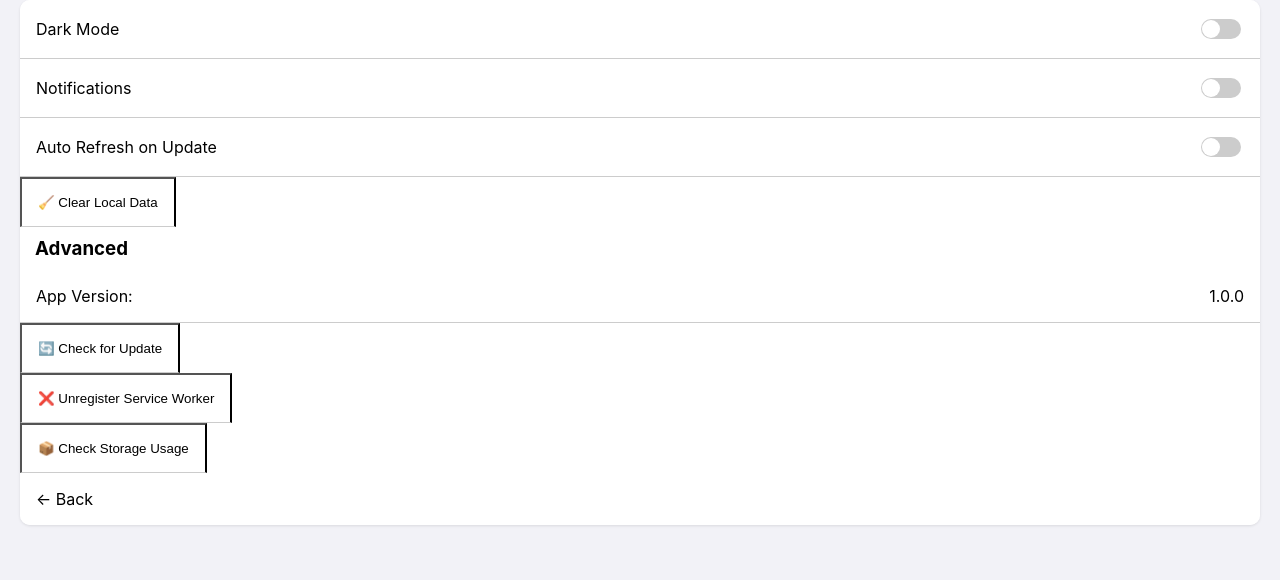
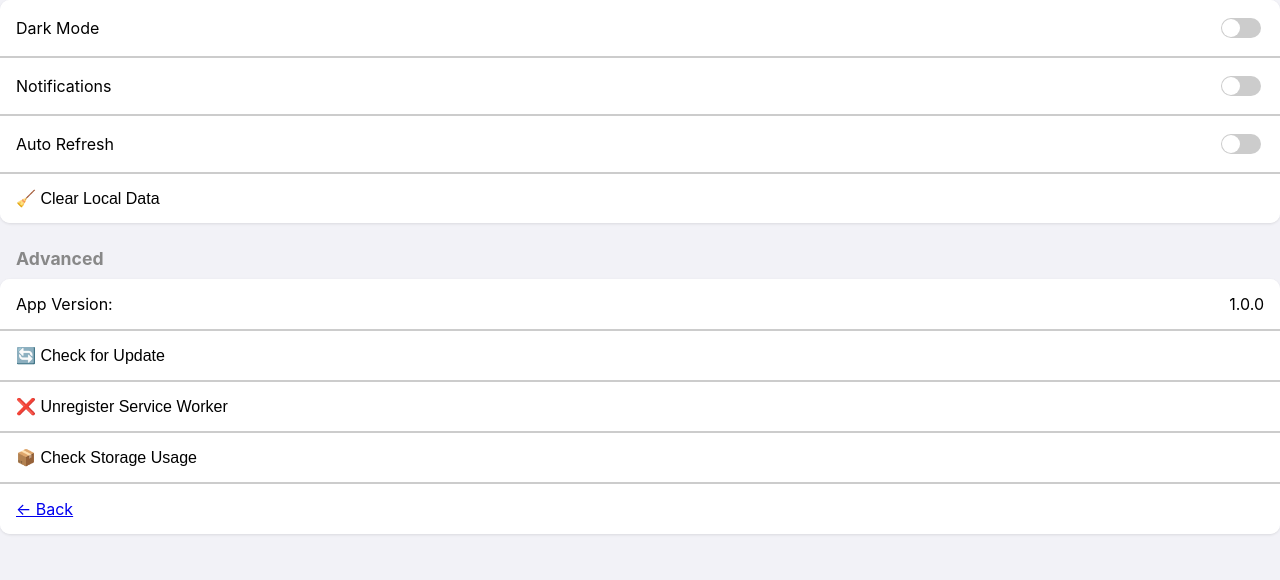
Before and after one commit to SeanTylerLee/fleetbord-app, a plain HTML site: page settings.html in a window 1280 px wide. Shown: the part 220-800 px from the top of the page. Drawn offline with Linux system fonts and the light colour scheme.

Commit message:
settings

```diff
--- a/settings.html
+++ b/settings.html
@@ -7,6 +7,120 @@
   <link rel="stylesheet" href="styles.css" />
   <meta name="apple-mobile-web-app-capable" content="yes" />
   <meta name="apple-mobile-web-app-status-bar-style" content="black" />
+  <style>
+    body {
+      font-family: -apple-system, BlinkMacSystemFont, sans-serif;
+      margin: 0;
+      background: #f2f2f7;
+    }
+
+    .dark-mode {
+      background-color: #000;
+      color: #fff;
+    }
+
+    .ios-header-image img {
+      width: 100%;
+      height: auto;
+    }
+
+    .container {
+      padding: 10px 0;
+    }
+
+    h2 {
+      font-size: 1.4em;
+      margin: 16px;
+      color: #888;
+    }
+
+    h3 {
+      margin: 25px 16px 10px;
+      font-size: 1.1em;
+      color: #888;
+    }
+
+    .ios-list {
+      list-style: none;
+      padding: 0;
+      margin: 0;
+    }
+
+    .ios-item {
+      background: #fff;
+      padding: 15px 16px;
+      border-top: 1px solid #ccc;
+      font-size: 1em;
+      display: flex;
+      justify-content: space-between;
+      align-items: center;
+      color: #000;
+      text-decoration: none;
+    }
+
+    .ios-item:first-child {
+      border-top: none;
+    }
+
+    .ios-item:active {
+      background: #e5e5ea;
+    }
+
+    .dark-mode .ios-item {
+      background: #1c1c1e;
+      color: #fff;
+      border-color: #3a3a3c;
+    }
+
+    .ios-item button {
+      font-size: 1em;
+      background: none;
+      border: none;
+      color: inherit;
+      padding: 0;
+      margin: 0;
+      width: 100%;
+      text-align: left;
+    }
+
+    .toggle-label {
+      display: flex;
+      justify-content: space-between;
+      align-items: center;
+    }
+
+    input[type="checkbox"] {
+      width: 45px;
+      height: 26px;
+      appearance: none;
+      background: #ccc;
+      border-radius: 13px;
+      position: relative;
+      outline: none;
+      cursor: pointer;
+      transition: background 0.3s;
+    }
+
+    input[type="checkbox"]:checked {
+      background: #34c759;
+    }
+
+    input[type="checkbox"]::before {
+      content: "";
+      position: absolute;
+      width: 20px;
+      height: 20px;
+      border-radius: 50%;
+      background: #fff;
+      top: 3px;
+      left: 3px;
+      transition: 0.3s;
+    }
+
+    input[type="checkbox"]:checked::before {
+      transform: translateX(19px);
+    }
+  </style>
 </head>
 <body>
   <header class="ios-header-image">
@@ -15,53 +129,68 @@
 
   <div class="container">
     <h2>Settings</h2>
-    <div class="ios-list">
-
-      <!-- Regular Settings -->
-      <label class="ios-item toggle-label">
+    <ul class="ios-list">
+      <li class="ios-item toggle-label">
         <span>Dark Mode</span>
         <input type="checkbox" id="darkModeToggle">
-      </label>
-
-      <label class="ios-item toggle-label">
+      </li>
+      <li class="ios-item toggle-label">
         <span>Notifications</span>
         <input type="checkbox" id="notifyToggle">
-      </label>
+      </li>
+      <li class="ios-item toggle-label">
+        <span>Auto Refresh</span>
+        <input type="checkbox" id="autoRefreshToggle">
+      </li>
+      <li class="ios-item">
+        <button onclick="clearData()">🧹 Clear Local Data</button>
+      </li>
+    </ul>
 
-      <label class="ios-item toggle-label">
-        <span>Auto Refresh on Update</span>
-        <input type="checkbox" id="autoRefreshToggle">
-      </label>
-
-      <button class="ios-item" onclick="clearData()">🧹 Clear Local Data</button>
-
-      <!-- Advanced Settings -->
-      <h3 style="margin: 10px 15px;">Advanced</h3>
-
-      <div class="ios-item">App Version: <span id="version">1.0.0</span></div>
-
-      <button class="ios-item" onclick="forceUpdate()">🔄 Check for Update</button>
-      <button class="ios-item" onclick="unregisterSW()">❌ Unregister Service Worker</button>
-      <button class="ios-item" onclick="checkStorage()">📦 Check Storage Usage</button>
-
-      <a class="ios-item" href="index.html">← Back</a>
-    </div>
+    <h3>Advanced</h3>
+    <ul class="ios-list">
+      <li class="ios-item">App Version: <span id="version">1.0.0</span></li>
+      <li class="ios-item">
+        <button onclick="forceUpdate()">🔄 Check for Update</button>
+      </li>
+      <li class="ios-item">
+        <button onclick="unregisterSW()">❌ Unregister Service Worker</button>
+      </li>
+      <li class="ios-item">
+        <button onclick="checkStorage()">📦 Check Storage Usage</button>
+      </li>
+      <li class="ios-item">
+        <a href="index.html">← Back</a>
+      </li>
+    </ul>
   </div>
 
   <script>
-    // Dark Mode Toggle
     const darkToggle = document.getElementById('darkModeToggle');
-    const mode = localStorage.getItem('theme');
-    if (mode === 'dark') {
+    const notifyToggle = document.getElementById('notifyToggle');
+    const autoRefreshToggle = document.getElementById('autoRefreshToggle');
+
+    if (localStorage.getItem('theme') === 'dark') {
       document.documentElement.classList.add('dark-mode');
       darkToggle.checked = true;
     }
+
     darkToggle.addEventListener('change', () => {
       document.documentElement.classList.toggle('dark-mode', darkToggle.checked);
       localStorage.setItem('theme', darkToggle.checked ? 'dark' : 'light');
     });
 
-    // Clear Local Data
+    notifyToggle.checked = localStorage.getItem('notifications') === 'on';
+    notifyToggle.addEventListener('change', () => {
+      localStorage.setItem('notifications', notifyToggle.checked ? 'on' : 'off');
+      alert('Notifications ' + (notifyToggle.checked ? 'enabled' : 'disabled') + ' (simulated)');
+    });
+
+    autoRefreshToggle.checked = localStorage.getItem('autoRefresh') === 'true';
+    autoRefreshToggle.addEventListener('change', () => {
+      localStorage.setItem('autoRefresh', autoRefreshToggle.checked.toString());
+    });
+
     function clearData() {
       if (confirm('Clear all saved app data?')) {
         localStorage.clear();
@@ -70,7 +199,6 @@
       }
     }
 
-    // Force Update (Check for new service worker)
     function forceUpdate() {
       if ('serviceWorker' in navigator && navigator.serviceWorker.controller) {
         navigator.serviceWorker.getRegistration().then(reg => {
@@ -81,7 +209,6 @@
       }
     }
 
-    // Unregister Service Worker
     function unregisterSW() {
       if ('serviceWorker' in navigator) {
         navigator.serviceWorker.getRegistrations().then(regs => {
@@ -91,7 +218,6 @@
       }
     }
 
-    // Storage Estimate
     function checkStorage() {
       if (navigator.storage && navigator.storage.estimate) {
         navigator.storage.estimate().then(estimate => {
@@ -103,21 +229,6 @@
         alert('Storage estimate not supported on this device.');
       }
     }
-
-    // Notifications Placeholder
-    const notifyToggle = document.getElementById('notifyToggle');
-    notifyToggle.checked = localStorage.getItem('notifications') === 'on';
-    notifyToggle.addEventListener('change', () => {
-      localStorage.setItem('notifications', notifyToggle.checked ? 'on' : 'off');
-      alert('Notifications ' + (notifyToggle.checked ? 'enabled' : 'disabled') + ' (simulated)');
-    });
-
-    // Auto-refresh toggle (simulated storage flag)
-    const autoRefreshToggle = document.getElementById('autoRefreshToggle');
-    autoRefreshToggle.checked = localStorage.getItem('autoRefresh') === 'true';
-    autoRefreshToggle.addEventListener('change', () => {
-      localStorage.setItem('autoRefresh', autoRefreshToggle.checked.toString());
-    });
   </script>
 </body>
 </html>
```
